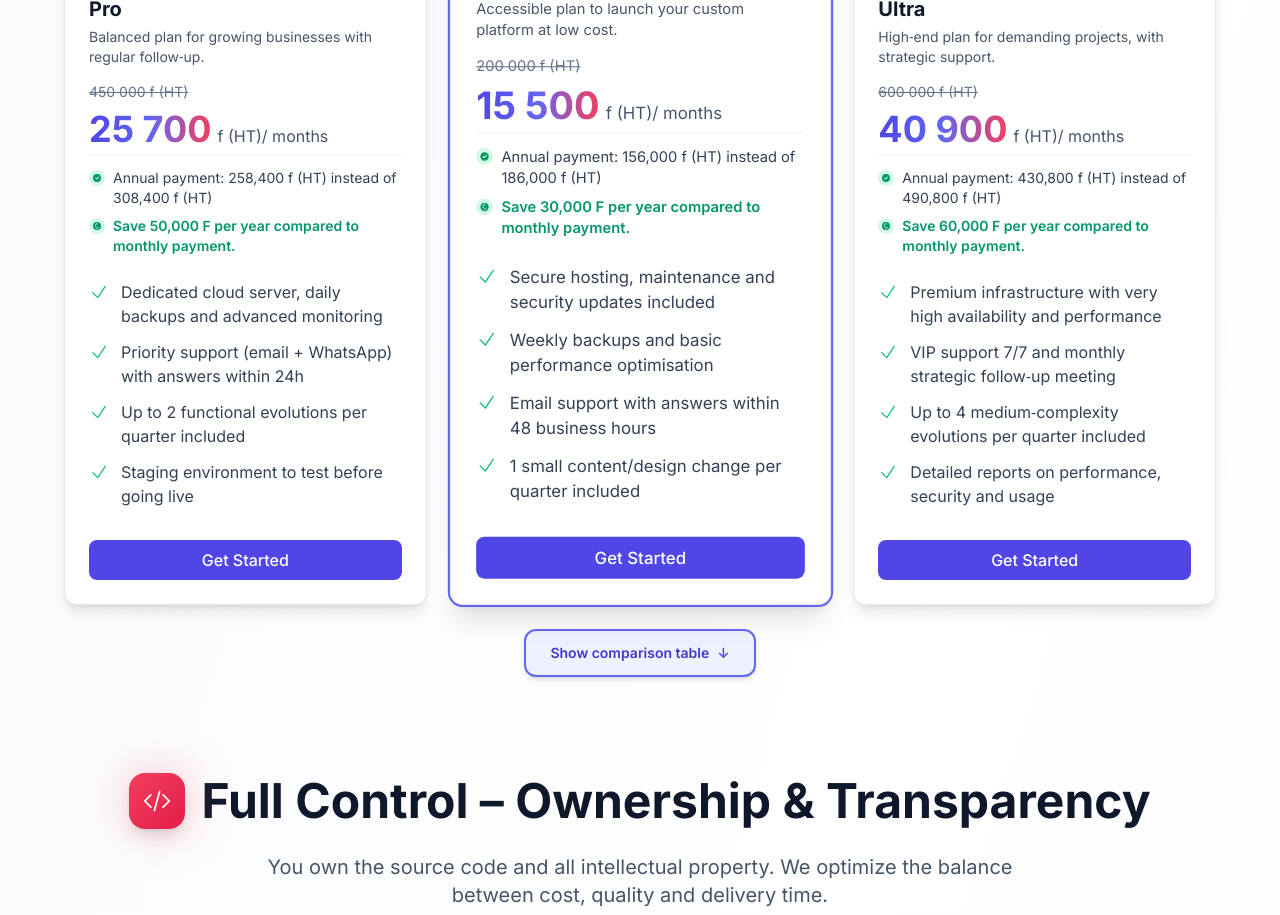
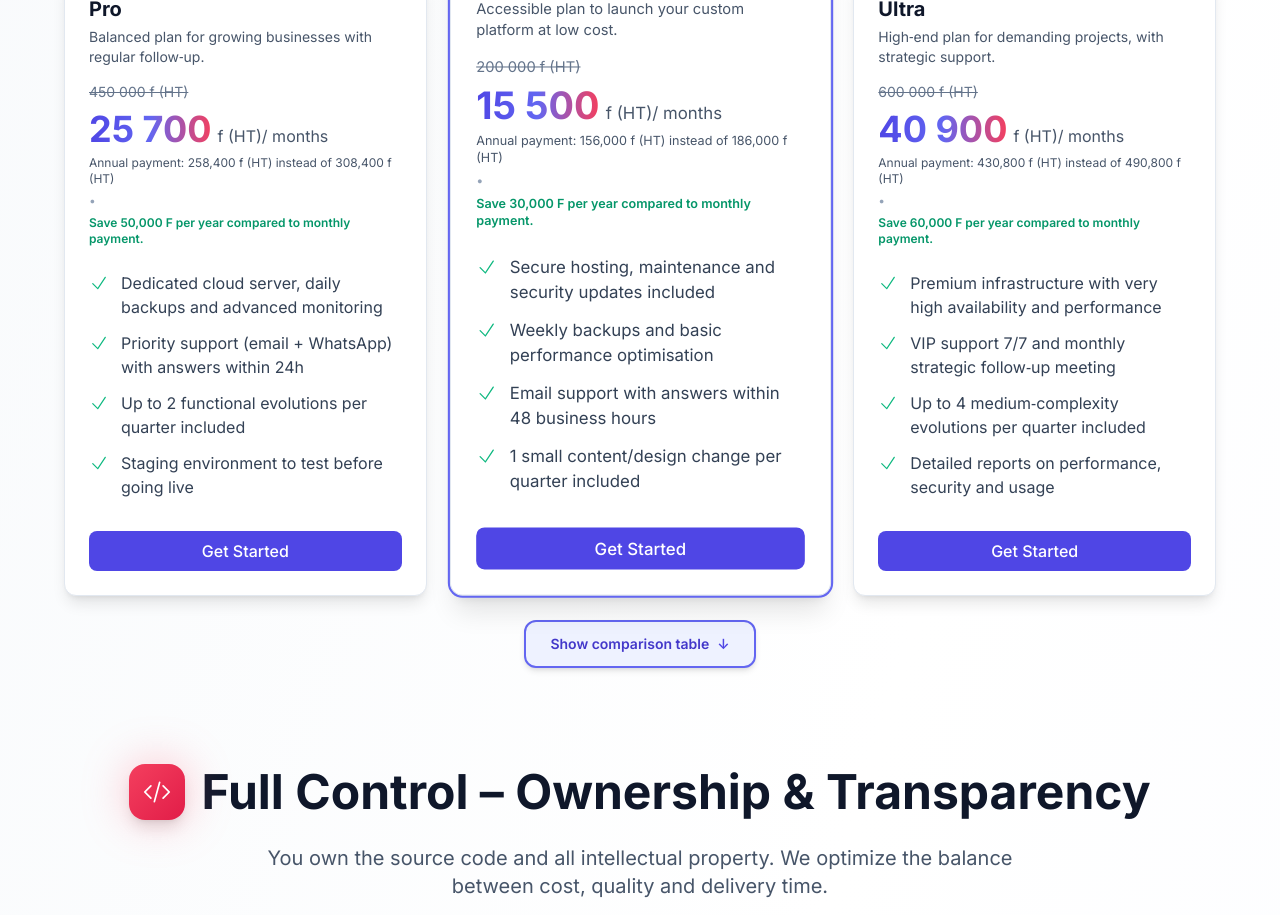
Before and after one commit to azerty-78/Ben-Djibril, a React (Vite) app: page /services in a window 1280 px wide. Shown: the part 1260-2175 px from the top of the page. Built offline with nearby package versions, Linux system fonts and the light colour scheme; no server answers.

Commit message:
refactor: improve layout and styling of secondary price and saving label in PackageCard component for better readability and user experience

```diff
--- a/src/components/ui/PackageCard.tsx
+++ b/src/components/ui/PackageCard.tsx
@@ -88,31 +88,17 @@ function PackageCard({
             </div>
           )}
           {(secondaryPrice || savingLabel) && (
-            <div className="mt-3 pt-3 border-t border-secondary-200/50 dark:border-secondary-700/50">
+            <div className="flex flex-wrap items-center gap-1.5 text-[0.65rem] sm:text-[0.7rem] md:text-xs text-secondary-600 dark:text-secondary-400 leading-tight w-full mt-1.5">
               {secondaryPrice && (
-                <div className="flex items-start gap-2 mb-2">
-                  <div className="flex-shrink-0 w-4 h-4 rounded-full bg-emerald-100 dark:bg-emerald-900/40 flex items-center justify-center mt-0.5">
-                    <svg className="w-2.5 h-2.5 text-emerald-600 dark:text-emerald-400" fill="currentColor" viewBox="0 0 20 20">
-                      <path fillRule="evenodd" d="M10 18a8 8 0 100-16 8 8 0 000 16zm3.707-9.293a1 1 0 00-1.414-1.414L9 10.586 7.707 9.293a1 1 0 00-1.414 1.414l2 2a1 1 0 001.414 0l4-4z" clipRule="evenodd" />
-                    </svg>
-                  </div>
-                  <p className="text-xs sm:text-sm text-secondary-700 dark:text-secondary-300 leading-relaxed flex-1">
-                    {secondaryPrice}
-                  </p>
-                </div>
+                <span className="break-words">{secondaryPrice}</span>
+              )}
+              {secondaryPrice && savingLabel && (
+                <span className="text-secondary-400 dark:text-secondary-500 flex-shrink-0">•</span>
               )}
               {savingLabel && (
-                <div className="flex items-start gap-2">
-                  <div className="flex-shrink-0 w-4 h-4 rounded-full bg-emerald-100 dark:bg-emerald-900/40 flex items-center justify-center mt-0.5">
-                    <svg className="w-2.5 h-2.5 text-emerald-600 dark:text-emerald-400" fill="currentColor" viewBox="0 0 20 20">
-                      <path d="M8.433 7.418c.155-.103.346-.196.567-.267v1.698a2.305 2.305 0 01-.567-.267C8.07 8.34 8 8.114 8 8c0-.114.07-.34.433-.582zM11 12.849v-1.698c.22.071.412.164.567.267.364.243.433.468.433.582 0 .114-.07.34-.433.582a2.305 2.305 0 01-.567.267z" />
-                      <path fillRule="evenodd" d="M10 18a8 8 0 100-16 8 8 0 000 16zm1-13a1 1 0 10-2 0v.092a4.535 4.535 0 00-1.676.662C6.602 6.234 6 7.009 6 8c0 .99.602 1.765 1.324 2.246.48.32 1.054.545 1.676.662v1.941a1 1 0 102 0v-.1a4.535 4.535 0 001.676-.662C13.398 13.766 14 12.991 14 12c0-.99-.602-1.765-1.324-2.246A4.535 4.535 0 0011 9.092V7.151a1 1 0 10-2 0v.092a4.535 4.535 0 00-1.676.662C6.602 8.234 6 9.009 6 10c0 .99.602 1.765 1.324 2.246.48.32 1.054.545 1.676.662v1.941a1 1 0 102 0v-.1a4.535 4.535 0 001.676-.662C13.398 13.766 14 12.991 14 12c0-.99-.602-1.765-1.324-2.246A4.535 4.535 0 0011 9.092V7.151z" clipRule="evenodd" />
-                    </svg>
-                  </div>
-                  <p className="text-xs sm:text-sm font-semibold text-emerald-600 dark:text-emerald-400 leading-relaxed flex-1">
-                    {savingLabel}
-                  </p>
-                </div>
+                <span className="font-semibold text-emerald-600 dark:text-emerald-400 break-words">
+                  {savingLabel}
+                </span>
               )}
             </div>
           )}
```
